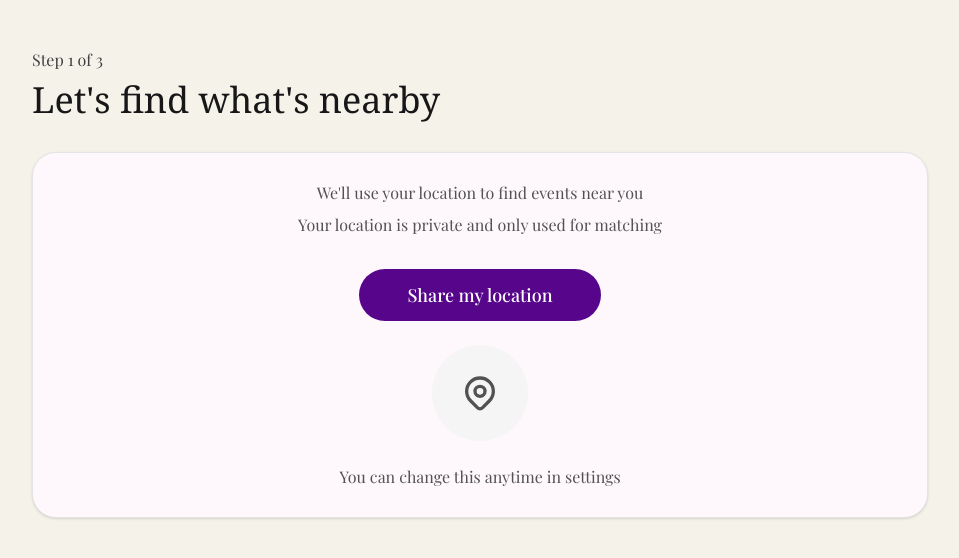
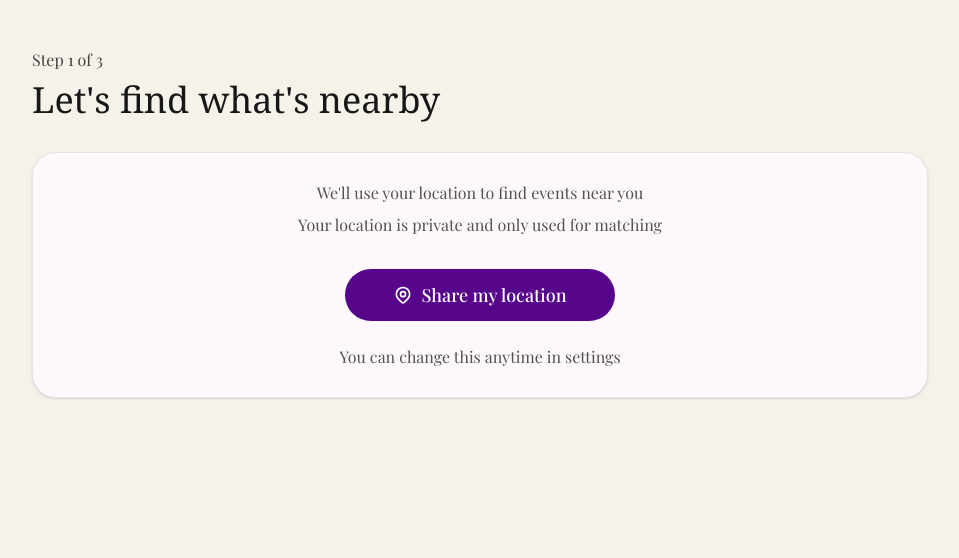
Before and after one commit to BramSimonnet/Flano-NYU, a Next.js app: page / in a window 1280 px wide. Both pictures are taken after a click on the button "Send me somewhere". Shown: the top 558 px of the page, without its empty margins (160-1119 px from the left). Built offline with nearby package versions, Linux system fonts and the light colour scheme.

Commit message:
minor fix

```diff
--- a/app/onboarding.tsx
+++ b/app/onboarding.tsx
@@ -165,25 +165,15 @@ export default function Onboarding({
               <button
                 onClick={requestLocation}
                 disabled={loadingLocation}
-                className="mt-3 sm:mt-4 bg-[#57068C] text-white px-10 sm:px-12 py-3 rounded-full font-medium hover:opacity-90 transition disabled:opacity-50 text-sm sm:text-base md:text-lg"
+                className="mt-3 sm:mt-4 bg-[#57068C] text-white px-10 sm:px-12 py-3 rounded-full font-medium hover:opacity-90 transition disabled:opacity-50 text-sm sm:text-base md:text-lg inline-flex items-center gap-2"
               >
-                {loadingLocation ? "Getting location..." : "Share my location"}
-              </button>
-            </div>
-
-            {locationError && (
-              <div className="w-full bg-red-50 border border-red-200 rounded-xl p-2 sm:p-3 md:p-4">
-                <p className="text-xs sm:text-sm md:text-base text-red-700">{locationError}</p>
-              </div>
-            )}
-
-            <div className="flex justify-center">
-              <div className="w-16 h-16 sm:w-20 sm:h-20 md:w-24 md:h-24 bg-neutral-100 rounded-full flex items-center justify-center">
+                {!loadingLocation && (
                   <svg
-                  className="w-6 h-6 sm:w-7 sm:h-7 md:w-10 md:h-10 text-neutral-600"
+                    className="w-4 h-4 sm:w-5 sm:h-5"
                     fill="none"
                     stroke="currentColor"
                     viewBox="0 0 24 24"
+                    aria-hidden="true"
                   >
                     <path
                       strokeLinecap="round"
@@ -198,8 +188,16 @@ export default function Onboarding({
                       d="M15 11a3 3 0 11-6 0 3 3 0 016 0z"
                     />
                   </svg>
+                )}
+                <span>{loadingLocation ? "Getting location..." : "Share my location"}</span>
+              </button>
             </div>
+
+            {locationError && (
+              <div className="w-full bg-red-50 border border-red-200 rounded-xl p-2 sm:p-3 md:p-4">
+                <p className="text-xs sm:text-sm md:text-base text-red-700">{locationError}</p>
               </div>
+            )}
 
             <p className="text-xs sm:text-sm md:text-base text-neutral-600 text-center px-2">
               You can change this anytime in settings
```
Lines whose indentation alone changed are shown as unchanged.
